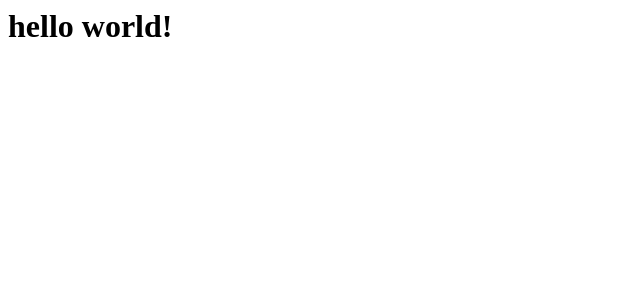
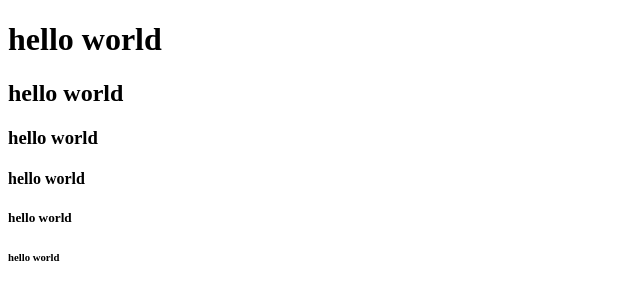
Before and after one commit to xxjwdan/first, a plain HTML site: page index.html in a window 1280 px wide. Shown: the whole page, without its empty margins (0-640 px from the left). Drawn offline with Linux system fonts and the light colour scheme.

Commit message:
index.html 수정

```diff
--- a/index.html
+++ b/index.html
@@ -1 +1,17 @@
-<h1>hello world!</h1>
+
+<!DOCTYPE html>
+
+<html lang="en">
+<head>
+<meta charset="UTF-8">
+</head>
+
+<body>
+<h1>hello world</h1>
+<h2>hello world</h2>
+<h3>hello world</h3>
+<h4>hello world</h4>
+<h5>hello world</h5>
+<h6>hello world</h6>
+</body>
+</html>
```
